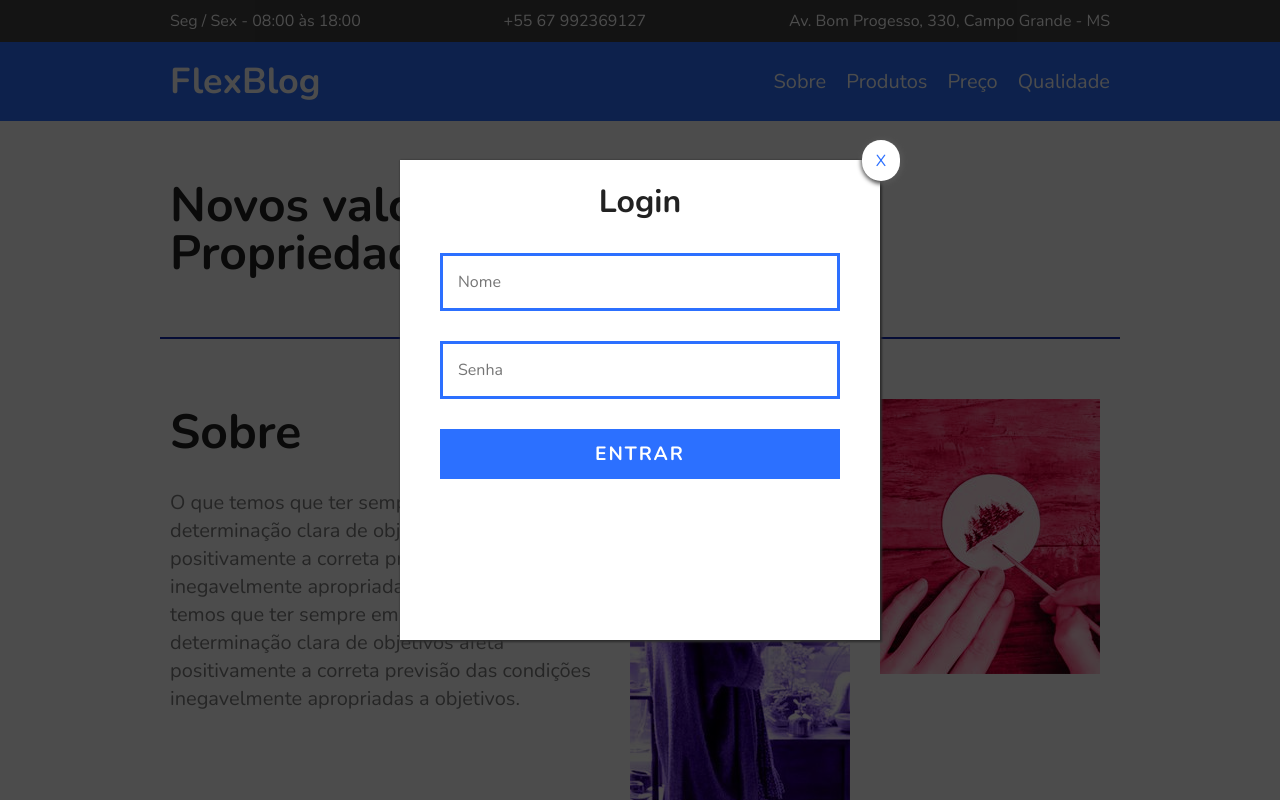
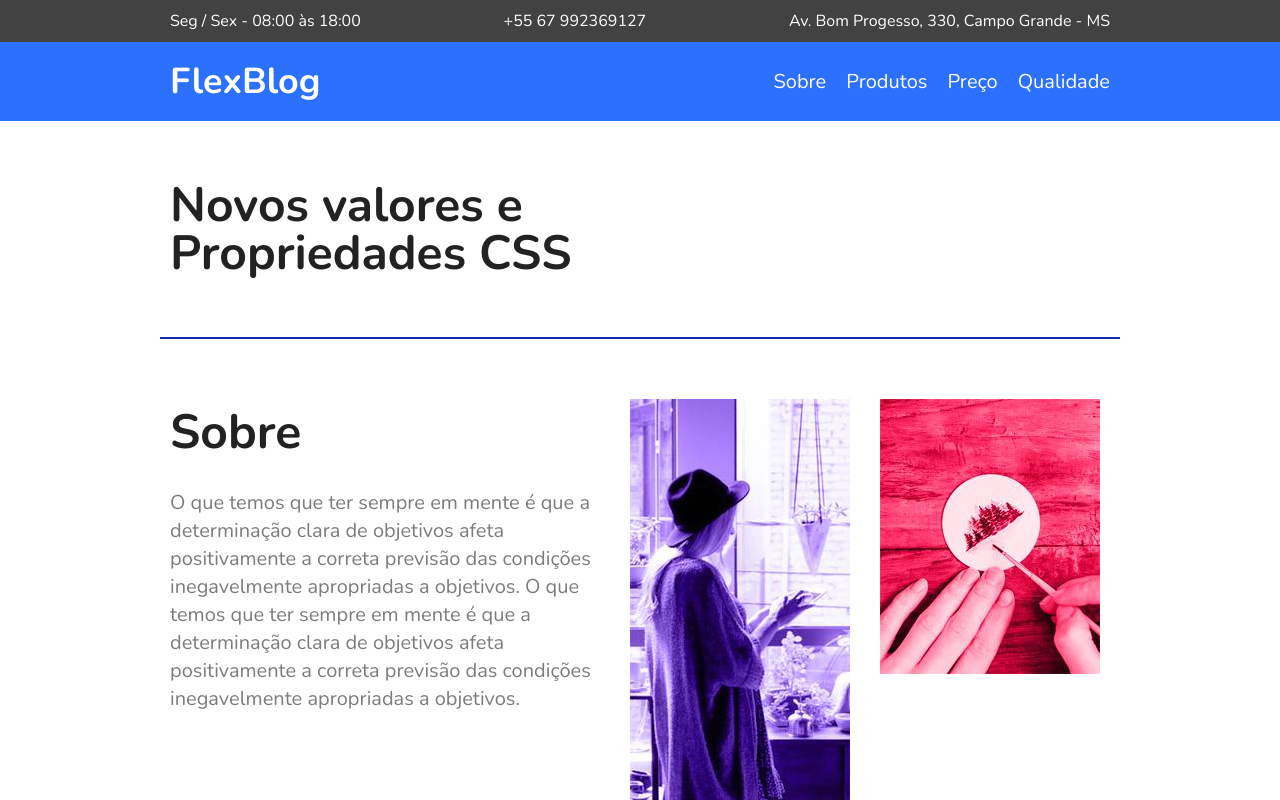
Before and after one commit to KermanJR/LandingPage-FlexBlog, a plain HTML site: page index.html in a window 1280 px wide. Shown: the top 800 px of the page. Drawn offline with nearby package versions, Linux system fonts and the light colour scheme.

Commit message:
Update index.html

```diff
--- a/index.html
+++ b/index.html
@@ -197,22 +197,6 @@
         <p>FlexBlog &copy Todos os direitos reservados.</p>
     </footer><!--footer-->
 
-    <div class="modal">
-        <div class="modal-container">
-            <a href="#" class="fechar">X</a>
-            <h1>Login</h1>
-            <form action="">
-
-                <input type="text" name="nome" id="nome" placeholder="Nome">
-
-
-                <input type="password" name="senha" id="senha" placeholder="Senha">
-
-                <button type="submit" class="entrar">Entrar</button>
-
-            </form>
-        </div>
-    </div>
 
     <script src="script.js"></script>
 
```
